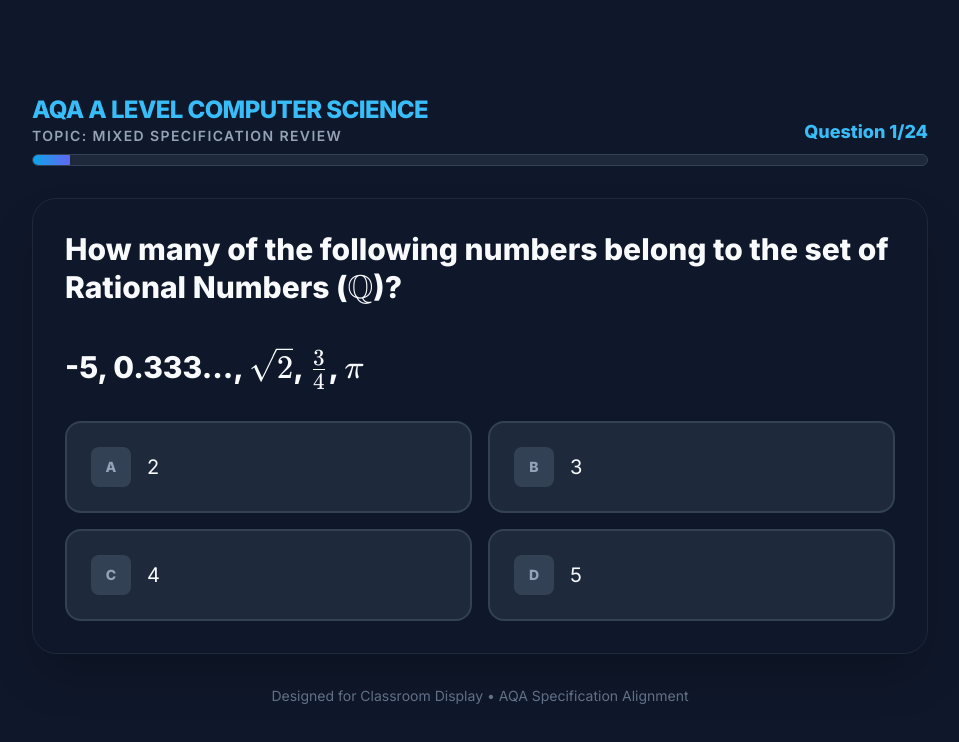
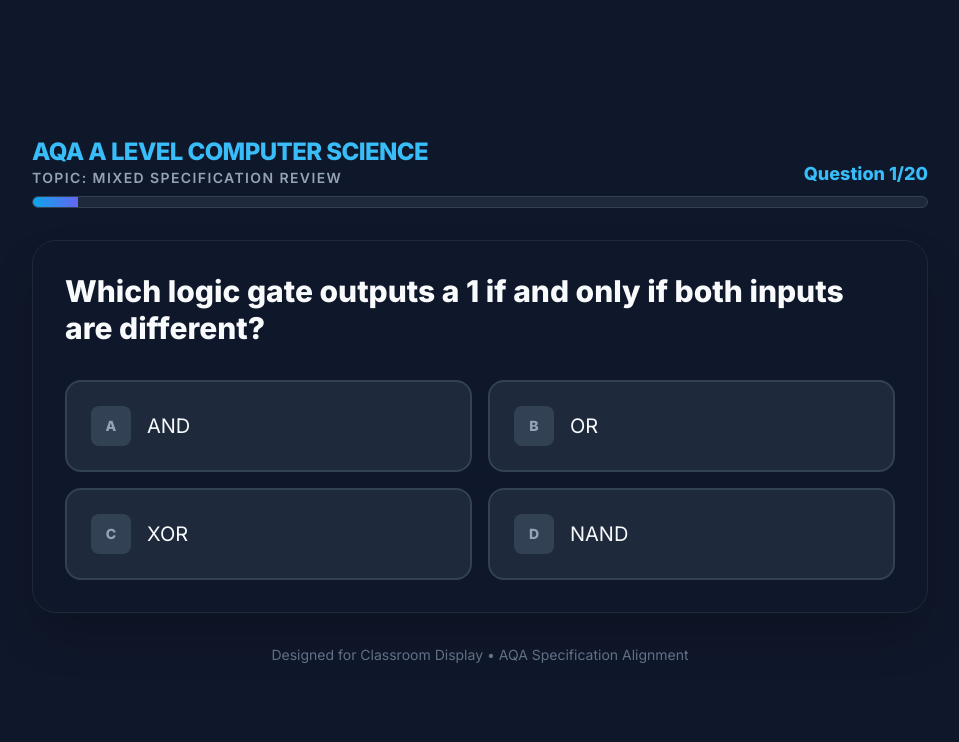
Before and after one commit to bakerpdgit/learningdemos, a plain HTML site: page aqa_a_level_computer_science_mastery_quiz.html in a window 1280 px wide. Shown: the whole page, without its empty margins (160-1119 px from the left). Drawn offline with nearby package versions, Linux system fonts and the light colour scheme.

Commit message:
Update aqa_a_level_computer_science_mastery_quiz.html

```diff
--- a/aqa_a_level_computer_science_mastery_quiz.html
+++ b/aqa_a_level_computer_science_mastery_quiz.html
@@ -164,206 +164,125 @@
     <script>
       const questions = [
             {
-          text: "How many of the following numbers belong to the set of Rational Numbers ($\\mathbb{Q}$)?\n\n-5, 0.333..., $\\sqrt{2}$, $\\frac{3}{4}$, $\\pi$",
-          options: ["2", "3", "4", "5"],
-          correct: 1,
-          feedback:
-            "Correct! -5 (integer), 0.333... (recurring decimal), and $\\frac{3}{4}$ (fraction) are rational. $\\sqrt{2}$ and $\\pi$ are irrational.",
+                text: "Which logic gate outputs a 1 if and only if both inputs are different?",
+                options: ["AND", "OR", "XOR", "NAND"],
+                correct: 2,
+                feedback: "Correct! The XOR (Exclusive OR) gate outputs 1 only when inputs are 1 and 0, or 0 and 1."
             },
             {
-          text: 'In the array ["a", "b"], identifying "b" as the 2nd element is an example of which type of numbering?',
-          options: [
-            "Zero-based indexing",
-            "One-based indexing",
-            "Natural indexing",
-            "Binary addressing",
-          ],
+                text: "Simplify the Boolean expression using De Morgan's Laws: $\\overline{\\overline{A} + \\overline{B}}$",
+                options: ["$A + B$", "$A \\cdot B$", "$\\overline{A \\cdot B}$", "$1$"],
                 correct: 1,
-          feedback:
-            "Correct! One-based indexing starts counting at 1, whereas most programming languages use zero-based indexing (where 'b' would be index 1).",
+                feedback: "Correct! Breaking the bar over the $+$ changes it to $\\cdot$, and double negations cancel out, resulting in $A \\cdot B$."
             },
             {
-          text: "What is the range of values for a 6-bit Two's Complement signed integer system?",
-          options: [
-            "$-32$ to $+31$",
-            "$-31$ to $+32$",
-            "$-64$ to $+63$",
-            "$0$ to $63$",
-          ],
-          correct: 0,
-          feedback:
-            "Correct! For $n$ bits, the range is $-2^{n-1}$ to $2^{n-1}-1$. For 6 bits: $-2^5$ to $2^5-1$, which is $-32$ to $+31$.",
+                text: "What are the Boolean expressions for the Sum ($S$) and Carry ($C$) outputs of a Half-Adder?",
+                options: ["$S = A + B,\\; C = A \\cdot B$", "$S = A \\oplus B,\\; C = A \\cdot B$", "$S = A \\cdot B,\\; C = A \\oplus B$", "$S = A \\oplus B,\\; C = A + B$"],
+                correct: 1,
+                feedback: "Correct! The Sum is generated by an XOR gate ($A \\oplus B$) and the Carry is generated by an AND gate ($A \\cdot B$)."
             },
             {
-          text: "What is the decimal value of the unsigned fixed-point binary number $101.111$?",
-          options: ["5.5", "5.75", "5.875", "11.75"],
+                text: "How many inputs does a standard Full-Adder circuit have?",
+                options: ["1", "2", "3", "4"],
                 correct: 2,
-          feedback:
-            "Correct! $101.111 = 2^2 + 2^0 + 2^{-1} + 2^{-2} + 2^{-3} = 4 + 1 + 0.5 + 0.25 + 0.125 = 5.875$.",
+                feedback: "Correct! A Full-Adder takes 3 inputs: $A$, $B$, and a Carry-In ($C_{in}$) from a previous less significant bit."
             },
             {
-          text: "Which expression represents how many more characters can be defined by a 32-bit Unicode set (UTF-32) compared to the original ASCII set?",
-          options: [
-            "$2^{32} - 2^7$",
-            "$\\frac{2^{32}}{2^7}$",
-            "$2^{25}$",
-            "$32 - 7$",
-          ],
-          correct: 0,
-          feedback:
-            "Correct! UTF-32 provides $2^{32}$ unique patterns, while 7-bit ASCII provides $2^7$ ($128$). The difference is $2^{32} - 2^7$.",
+                text: "What is the primary function of a D-type flip-flop?",
+                options: ["To add two bits together", "To store one bit of data and delay it by one clock cycle", "To invert a digital signal", "To multiply the clock frequency"],
+                correct: 1,
+                feedback: "Correct! A D-type flip-flop is a sequential logic circuit used to store 1 bit of data, synchronised to a clock signal."
             },
             {
-          text: "With an Analogue-to-Digital Converter (ADC), the _________ of the analogue signal is measured at regular intervals and quantised.",
-          options: ["Frequency", "Amplitude", "Wavelength", "Velocity"],
-          correct: 1,
-          feedback:
-            "Correct! The ADC samples the amplitude (voltage) of the wave at each time interval.",
+                text: "In a positive edge-triggered D-type flip-flop, when does the output $Q$ change to match the data input $D$?",
+                options: ["When the clock signal is 0", "When the clock signal is 1", "On the falling edge of the clock signal", "On the rising edge of the clock signal"],
+                correct: 3,
+                feedback: "Correct! 'Positive edge-triggered' means the state only updates at the exact moment the clock changes from 0 to 1 (the rising edge)."
             },
             {
-          text: "What is the physical width in inches of a digital image with a resolution of $600 \\times 800$ pixels if the physical resolution is $200$ PPI (pixels per inch)?",
-          options: ["3 inches", "4 inches", "1.33 inches", "40,000 inches"],
+                text: "In a Binary Search Tree (BST), where must a new node with a value less than the root node be placed?",
+                options: ["In the left subtree", "In the right subtree", "At the root", "As a sibling to the root"],
                 correct: 0,
-          feedback:
-            "Correct! Width = $\\frac{600 \\text{ pixels}}{200 \\text{ PPI}} = 3$ inches.",
+                feedback: "Correct! In a BST, values less than the parent node are always placed in the left subtree."
             },
             {
-          text: "According to Nyquist's theorem, what is the minimum sample rate (in kHz) required for a sound wave with a highest frequency of $14,500$ Hz?",
-          options: ["14.5 kHz", "24 kHz", "29 kHz", "44.1 kHz"],
-          correct: 2,
-          feedback:
-            "Correct! Nyquist's theorem states the sample rate must be at least twice the highest frequency. $14,500 \\times 2 = 29,000$ Hz = $29$ kHz.",
+                text: "Which tree traversal algorithm will output the nodes of a Binary Search Tree in ascending numerical order?",
+                options: ["Pre-order", "In-order", "Post-order", "Breadth-first"],
+                correct: 1,
+                feedback: "Correct! In-order traversal visits the Left child, then the Root, then the Right child, resulting in a sorted output for a BST."
             },
             {
-          text: "The MIDI format represents sound as a sequence of _________ messages, each encoding properties like pitch, volume, and duration.",
-          options: ["Sample", "Analogue", "Event", "Packet"],
+                text: "Performing a post-order traversal on a mathematical expression tree produces which type of notation?",
+                options: ["Infix notation", "Prefix notation", "Reverse Polish Notation (RPN)", "Boolean notation"],
                 correct: 2,
-          feedback:
-            "Correct! MIDI does not store sound waves; it stores digital 'event' instructions for a synthesizer to play.",
+                feedback: "Correct! Post-order traversal (Left, Right, Root) yields postfix notation, also known as Reverse Polish Notation (RPN)."
             },
             {
-          text: "Decompress the following Run-Length Encoded (RLE) data: $d*3, x*2, r*4$",
-          options: ["dxr324", "ddd xx rrrr", "dx rrrr", "dddxxrrrr"],
-          correct: 3,
-          feedback:
-            "Correct! RLE replaces repeating sequences with a count. 3 'd's, 2 'x's, and 4 'r's results in dddxxrrrr.",
+                text: "If a complete binary tree is represented as a 0-indexed array, where is the left child of a node at index $i$ located?",
+                options: ["$i + 1$", "$2i$", "$2i + 1$", "$2i + 2$"],
+                correct: 2,
+                feedback: "Correct! For a 0-indexed array, the left child is at $2i + 1$ and the right child is at $2i + 2$."
             },
             {
-          text: 'Decompress the Dictionary Compressed message using: {0:"IN", 1:"AT", 2:"ON"}[1,2,1,1,0,2]',
-          options: [
-            "AT ON AT AT IN ON",
-            "IN ON IN IN AT ON",
-            "AT AT ON IN AT ON",
-            "121102",
-          ],
-          correct: 0,
-          feedback:
-            "Correct! Mapping the numbers to the dictionary entries yields: AT (1), ON (2), AT (1), AT (1), IN (0), ON (2).",
+                text: "If the values `[50, 30, 70, 20, 40]` are sequentially inserted into an initially empty Binary Search Tree, what will be the parent node of `40`?",
+                options: ["20", "30", "50", "70"],
+                correct: 1,
+                feedback: "Correct! `50` is the root. `30` goes left. `40` is less than 50 (left) but greater than 30 (right), so it becomes the right child of `30`."
             },
             {
-          text: "Encrypt 'A' using a Vernam cipher with pad 'U'. ASCII A=65, U=85. What is the XOR result?",
-          options: ["20", "150", "0", "1"],
-          correct: 0,
-          feedback:
-            "Correct! A ($01000001_2$) XOR U ($01010101_2$) = $00010100_2$ (which is $20_{10}$).",
+                text: "In the context of internetworking, what does 'URL' stand for?",
+                options: ["Universal Routing Link", "Uniform Resource Locator", "Unified Resource Link", "Universal Relay Locator"],
+                correct: 1,
+                feedback: "Correct! A URL (Uniform Resource Locator) specifies the location of a web resource and the protocol used to retrieve it."
             },
             {
-          text: "Which of these is the third type of translator alongside Compilers and Interpreters?",
-          options: ["Debugger", "Linker", "Assembler", "Editor"],
-          correct: 2,
-          feedback:
-            "Correct! Assemblers translate assembly language into machine code.",
+                text: "In the address `https://www.example.co.uk/index.html`, which part is the Fully Qualified Domain Name (FQDN)?",
+                options: ["`https://`", "`www.example.co.uk`", "`example.co.uk`", "`/index.html`"],
+                correct: 1,
+                feedback: "Correct! The FQDN specifies the exact device/host (`www`) within the domain (`example.co.uk`)."
             },
             {
-          text: "The Operating System manages hardware to allocate processors, memory, and I/O access among competing _________.",
-          options: ["Users", "Processes", "Registers", "Peripherals"],
-          correct: 1,
-          feedback:
-            "Correct! A process is a program in execution that requires OS resources.",
+                text: "What is the primary function of the Domain Name System (DNS)?",
+                options: ["To assign MAC addresses", "To host web pages", "To translate domain names into IP addresses", "To encrypt web traffic"],
+                correct: 2,
+                feedback: "Correct! DNS acts like a phonebook for the Internet, converting human-readable domain names into machine-readable IP addresses."
             },
             {
-          text: "What type of code is produced by intermediate languages (like those used by Java or C#) to allow for platform independence?",
-          options: ["Machine Code", "Source Code", "Bytecode", "Object Code"],
-          correct: 2,
-          feedback:
-            "Correct! Bytecode is intermediate code that is executed by a Virtual Machine.",
+                text: "What essential service is provided by Internet Registries?",
+                options: ["They manufacture network routers", "They allocate IP addresses and manage domain names", "They provide home broadband connections", "They act as global firewalls"],
+                correct: 1,
+                feedback: "Correct! Organizations like RIRs (Regional Internet Registries) allocate IP address blocks and ensure domain names are uniquely registered."
             },
             {
-          text: "Using De Morgan's Law, simplify: NOT A OR NOT B",
-          options: ["A AND B", "NOT (A OR B)", "NOT (A AND B)", "A OR B"],
+                text: "Which statement best describes the role of packet switching on the Internet?",
+                options: ["A dedicated circuit is established for the entire session", "Packets travel together taking the exact same route", "Data is split into packets that are routed independently", "It is only used for analog voice calls"],
                 correct: 2,
-          feedback:
-            "Correct! According to De Morgan's Law: $\\neg A \\lor \\neg B \\equiv \\neg(A \\land B)$.",
+                feedback: "Correct! In packet switching, each packet finds its own best path to the destination, maximizing network efficiency."
             },
             {
-          text: "What does 'Baud Rate' measure the number of in data transmission?",
-          options: [
-            "Bits per second",
-            "Signal changes per second",
-            "Bytes per packet",
-            "Photons per second",
-          ],
+                text: "Which of the following data is typically found in the header of a network packet?",
+                options: ["The actual webpage content", "The Sender and Receiver IP addresses", "The sender's MAC address only", "The router's entire routing table"],
                 correct: 1,
-          feedback:
-            "Correct! Baud rate is the rate at which the signal changes state.",
+                feedback: "Correct! The header contains control information, including source and destination IP addresses, sequence numbers, and checksums."
             },
             {
-          text: "In which network type do all nodes have equal status and communicate without a central server?",
-          options: [
-            "Client-Server",
-            "Peer-to-Peer",
-            "Star Topology",
-            "Bus Topology",
-          ],
-          correct: 1,
-          feedback:
-            "Correct! Peer-to-Peer (P2P) networks treat all nodes as equals (note this is independent of the physical topology).",
+                text: "When is a Gateway required instead of a standard Router?",
+                options: ["When connecting two networks that use different protocols", "When connecting computers within the same LAN", "When broadcasting a wireless signal", "When resolving domain names"],
+                correct: 0,
+                feedback: "Correct! While routers connect networks using the same protocol (like IP), gateways translate data between completely different network protocols."
             },
             {
-          text: "Which protocol is used in wireless networks to avoid collisions?",
-          options: ["POP3", "CSMA/CA", "FTP", "TCP/IP"],
-          correct: 1,
-          feedback: "Correct! CSMA/CA (Collision Avoidance) is used in WiFi.",
+                text: "How is routing achieved across the Internet?",
+                options: ["By broadcasting packets to all connected networks", "By checking MAC addresses against a switch table", "By using routing tables to determine the best next hop", "By querying the DNS server for every packet"],
+                correct: 2,
+                feedback: "Correct! Routers inspect the destination IP and use their routing tables to forward the packet to the next optimal router along the path."
             },
             {
-          text: "Apply AQA Instruction `LSL R0, R1, #2`. If R1 is 5, what is R0?",
-          options: ["7", "10", "20", "2.5"],
-          correct: 2,
-          feedback:
-            "Correct! Logical Shift Left by 2 is equivalent to multiplying by $2^2$ (4). $5 \\times 4 = 20$.",
-        },
-        {
-          text: "The 'Word Length' of a computer is typically the same width as which hardware bus?",
-          options: ["Address Bus", "Control Bus", "Data Bus", "Expansion Bus"],
-          correct: 2,
-          feedback:
-            "Correct! The Data Bus width determines word size transfers.",
-        },
-        {
-          text: "During Decode, the instruction is split into Opcode and Operand. Which register holds this instruction?",
-          options: ["PC", "MBR", "CIR", "ACC"],
-          correct: 2,
-          feedback:
-            "Correct! The Current Instruction Register (CIR) holds the instruction being decoded.",
-        },
-        {
-          text: "What is the result of multiplying unsigned binary $101_2$ and $011_2$?",
-          options: ["$1111_2$", "$1000_2$", "$1011_2$", "$1101_2$"],
+                text: "Simplify the Boolean expression $A \\cdot (A + B)$",
+                options: ["$A$", "$B$", "$A + B$", "$1$"],
                 correct: 0,
-          feedback: "Correct! $5 \\times 3 = 15$. Binary $1111_2$ is 15.",
-        },
-        {
-          text: "How is the operation $A - B$ performed by the ALU in a signed system?",
-          options: [
-            "Direct subtraction",
-            "$A + \\text{Two's Complement of } B$",
-            "$B + \\text{Two's Complement of } A$",
-            "$A + B$ then flip sign",
-          ],
-          correct: 1,
-          feedback:
-            "Correct! Subtraction is performed by adding the negative representation (Two's Complement) of the second number.",
-        },
+                feedback: "Correct! Expanding gives $A\\cdot A + A\\cdot B$, which is $A + AB$. Factoring out $A$ gives $A(1 + B)$. Since $1 + B = 1$, the result is $A \\cdot 1 = A$."
+            }
         ];
 
       let currentQuestionIndex = 0;
```
Lines whose indentation alone changed are shown as unchanged.
